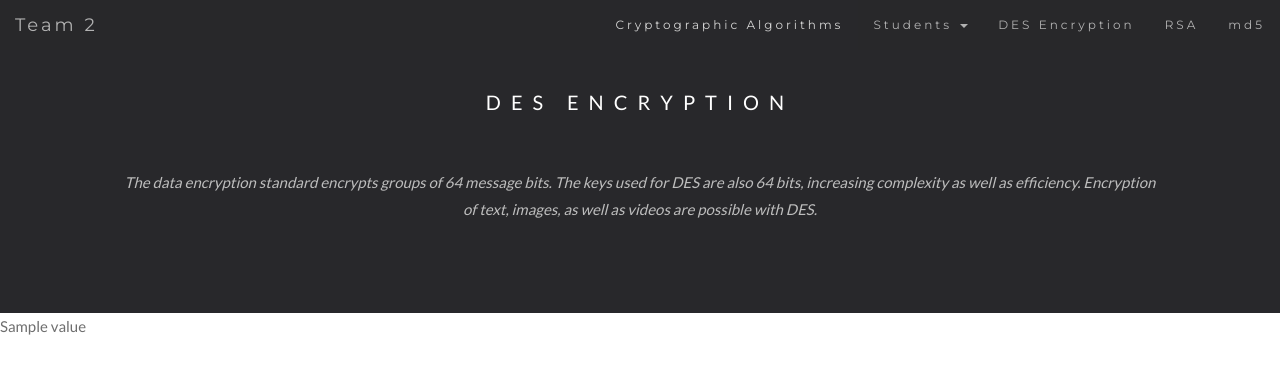
After one commit to vkapur2202/cryptography_software_tool, a Flask app: template templates/des.html in a window 1280 px wide. The commit adds this page. Shown: the top 374 px of the page. Run offline with Flask 2, Linux system fonts and the light colour scheme; the template is opened without the code that fills it: most values are stand-ins (such as "Sample title", 1, 10 or a date in 2020); some libraries are stand-ins or nearby versions.

Commit message:
DES UI connection, semi-complete response

```diff
--- a/DES.py
+++ b/DES.py
@@ -95,13 +95,40 @@
       [2, 1, 14, 7, 4, 10, 8, 13, 15, 12, 9, 0, 3, 5, 6, 11]]
 
 
-def file_to_bits(file_path: str) -> bitarray:
-    fl = open(file_path, 'rb')
-    bit_array = bitarray(endian="big")
-    bit_array.fromfile(fl)
+def des_msg(input1, input2):
+    result = []
 
-    file_bitarray = bit_array.copy()
-    return file_bitarray
+    if len(input2) == 16:
+        msg = input1
+        key = input2
+    elif len(input1) == 16:
+        msg = input2
+        key = input1
+    else:
+        raise ValueError("No 16-character hexadecimal key provided")
+
+    result.append(key.decode("utf-8"))
+    bit_key = bitarray(bin(int(key, 16))[2:].zfill(64))
+    result.append(bit_key.to01())
+    bit_msg = bitarray()
+    bit_msg.frombytes(msg)
+    zeros_to_pad = 64 - (len(bit_msg) % 64)
+    bit_msg += bitarray('0')*zeros_to_pad
+
+    k_plus, keys = generate_keys(bit_key)
+    result.append(k_plus.to01())
+    for i in range(len(keys)):
+        result.append(keys[i].to01())
+
+    isEncrypt = True
+    Ls, Rs, cipher = encrypt(bit_msg, keys, isEncrypt)
+    for i in range(len(Ls)):
+        result.append(Ls[i].to01())
+        result.append(Rs[i].to01())
+
+    result.append(cipher.to01())
+
+    return result
 
 
 def apply_transformation(input_string: bitarray, transform):
@@ -117,11 +144,7 @@ def left_shift(input_string: bitarray, num_shifts: int):
     return input_string[num_shifts:] + input_string[0:num_shifts]
 
 
-def generate_keys(input_key: str):
-    if len(input_key) != 16:
-        raise ValueError("Key should be a 16 hexadecimal digit input")
-
-    binary_key = bitarray(bin(int(input_key, 16))[2:].zfill(64))
+def generate_keys(binary_key):
     k_plus = apply_transformation(binary_key, PC1)
 
     keys: List[bitarray] = [bitarray()] * 16
@@ -133,7 +156,7 @@ def generate_keys(input_key: str):
         D.append(left_shift(D[i - 1], LeftShiftSched[i - 1]))
         keys[i - 1] = apply_transformation(C[i] + D[i], PC2)
 
-    return keys
+    return k_plus, keys
 
 
 def s_box(input_bits: bitarray, s_box_num: int):
@@ -157,9 +180,8 @@ def f(input_string: bitarray, input_key: bitarray):
     return F
 
 
-def encrypt(input_binary_file: bitarray, input_key: str, is_encryption: bool):
-    keys = generate_keys(input_key)
-    print('DES Cryptography Tool: Keys Generated')
+def encrypt(input_binary_file: bitarray, keys, is_encryption: bool):
+    # print('DES Cryptography Tool: Keys Generated')
     if not is_encryption:
         keys.reverse()
 
@@ -188,18 +210,4 @@ def encrypt(input_binary_file: bitarray, input_key: str, is_encryption: bool):
     print('Cipher Message: ')
     print(output)
 
-    return output
-
-
-def encrypt_file(file_path: str, input_key: str, is_encryption: bool = True) -> bitarray:
-    input_binary_file = file_to_bits(file_path)
-    print('DES Cryptography Tool: File Initialized')
-
-    return encrypt(input_binary_file, input_key, is_encryption)
-
-
-if __name__ == '__main__':
-    path = '/Users/aishwarya/Documents/PycharmProjects/DES_Crypto/testFiles/test1.txt'
-    key = '133457799BBCDFF1'
-    cipher = encrypt_file(path, key, True)
-    decipher = encrypt(cipher, key, False)
+    return L, R, output
--- a/app.py
+++ b/app.py
@@ -1,12 +1,15 @@
 from flask import Flask, render_template, request, redirect, url_for
 from md5 import *
 from vigenere_cipher import *
+import DES
 
 app = Flask(__name__)
+
 
 @app.route('/')
 def index():
     return render_template('index.html')
+
 
 @app.route('/md5', methods=['POST'])
 def md5():
@@ -14,19 +17,28 @@ def md5():
     steps = md5sum(f.read())
     return render_template('md5.html', value=steps)
 
+
 @app.route('/vigenere', methods=['POST'])
 def vigenere():
     f = request.files['vfile']
-    #f2 = request.files['vkfile']
-    #repeated_key = keygen("YTWdw", f.read())
+    # f2 = request.files['vkfile']
+    # repeated_key = keygen("YTWdw", f.read())
     step1 = encrypt("YTWdw", f.read())
     steps2 = decrypt("YTWdw", step1)
     steps = "The decrypted message is " + steps2
-    #b_repeated_key = b_keygen(f2.read(), f.read())
-    #b_steps = b_encrypt(f2.read(), f.read())
-    #b_steps2 = b_decrypt(f2.read(), f.read())
+    # b_repeated_key = b_keygen(f2.read(), f.read())
+    # b_steps = b_encrypt(f2.read(), f.read())
+    # b_steps2 = b_decrypt(f2.read(), f.read())
 
     return render_template('vigenere.html', value=steps)
 
+
+@app.route('/des', methods=['POST'])
+def des():
+    f = request.files.getlist("desfile[]")
+    steps = DES.des_msg(f[0].read(), f[1].read())
+    return render_template('des.html', value=steps)
+
+
 if __name__ == '__main__':
-   app.run(debug = True)
+    app.run(debug=True)
--- /dev/null
+++ b/templates/des.html
@@ -0,0 +1,65 @@
+<!DOCTYPE html>
+<html lang="en">
+<head>
+    <!-- Bootstrap Carousel  -->
+  <title>Cryptographic Algorithms</title>
+  <meta charset="utf-8">
+  <meta name="viewport" content="width=device-width, initial-scale=1">
+  <link href="https://fonts.googleapis.com/css?family=Lato" rel="stylesheet" type="text/css">
+  <link href="https://fonts.googleapis.com/css?family=Montserrat" rel="stylesheet" type="text/css">
+  <link rel="stylesheet" href="https://maxcdn.bootstrapcdn.com/bootstrap/3.4.1/css/bootstrap.min.css">
+  <script src="https://ajax.googleapis.com/ajax/libs/jquery/3.5.1/jquery.min.js"></script>
+  <script src="https://maxcdn.bootstrapcdn.com/bootstrap/3.4.1/js/bootstrap.min.js"></script>
+  <link rel="stylesheet" href="{{ url_for('static', filename= 'css/style.css') }}">
+</head>
+<body id="crypto" data-target=".navbar" data-spy="scroll" data-offset="50">
+
+<nav class="navbar navbar-default navbar-fixed-top">
+  <div class="container-fluid">
+    <div class="navbar-header">
+      <button type="button" class="navbar-toggle" data-toggle="collapse" data-target="#myNavbar">
+        <span class="icon-bar"></span>
+        <span class="icon-bar"></span>
+        <span class="icon-bar"></span>
+      </button>
+      <a class="navbar-brand" href="/">Team 2</a>
+    </div>
+    <div class="collapse navbar-collapse" id="myNavbar">
+      <ul class="nav navbar-nav navbar-right">
+        <li><a href="#crypto">Cryptographic Algorithms</a></li>
+        <li class="dropdown">
+          <a class="dropdown-toggle" data-toggle="dropdown">Students
+          <span class="caret"></span></a>
+          <ul class="dropdown-menu">
+            <li><a>Sanhita Kumari</a></li>
+            <li><a>Aishwarya Krishnan</a></li>
+            <li><a>Jeffrey Kozik</a></li>
+            <li><a>Vivek Kapur</a></li>
+          </ul>
+        </li>
+        <li><a href="/">DES Encryption</a></li>
+        <li><a href="/">RSA</a></li>
+        <li><a href="/">md5</a></li>
+      </ul>
+    </div>
+  </div>
+</nav>
+
+<div id="des" class="back text-center">
+  <h3>DES ENCRYPTION</h3>
+  <br>
+  <p>The data encryption standard encrypts groups of 64 message bits.
+      The keys used for DES are also 64 bits, increasing complexity as well as efficiency.
+      Encryption of text, images, as well as videos are possible with DES.
+  </p>
+</div>
+
+<p>
+{{value}}
+</p>
+<!-- <p>
+{{value1}}
+</p> -->
+
+</body>
+</html>
```
Also changed, not shown: templates/index.html (+7 -5 lines).
